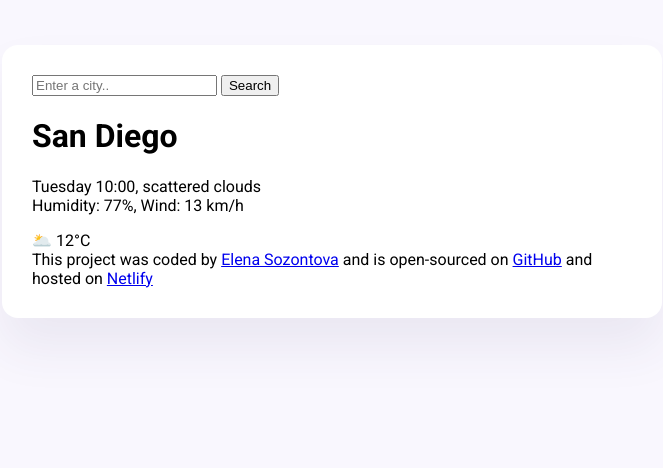
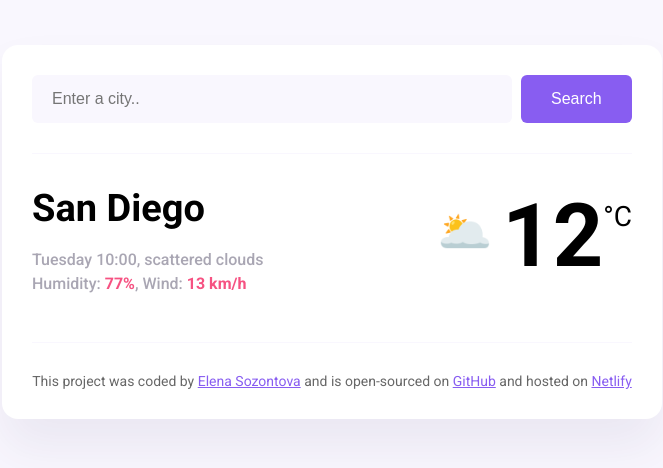
Before and after one commit to SantaElena89/my-weather-app, a plain HTML site: page index.html in a window 1280 px wide. Shown: the whole page, without its empty margins (308-971 px from the left). Drawn offline with Linux system fonts and the light colour scheme.

Commit message:
updated basic css for all elements

```diff
--- a/index.html
+++ b/index.html
@@ -16,21 +16,27 @@
 <body>
     <div class="my-weather-app">
         <header>
-            <form>
-                <input type="search" placeholder="Enter a city.." required />
-                <input type="submit" value="Search" />
+            <form class="search-form">
+                <input type="search" placeholder="Enter a city.." required class="search-form-input" />
+                <input type="submit" value="Search" class="search-form-button" />
             </form>
         </header>
         <main>
-            <div>
-                <h1>San Diego</h1>
-                <p>
-                    Tuesday 10:00, scattered clouds
-                    <br />
-                    Humidity: 77%, Wind: 13 km/h
-                </p>
+            <div class="my-weather-app-data">
+                <div>
+                    <h1 class="weather-app-city">San Diego</h1>
+                    <p class="weather-app-details">
+                        Tuesday 10:00, scattered clouds
+                        <br />
+                        Humidity: <strong>77%</strong>, Wind: <strong>13 km/h</strong>
+                    </p>
+                </div>
+                <div class="weather-app-temperature-container">
+                    <div class="weather-app-icon">🌥️</div>
+                    <div class="weather-app-temperature">12</div>
+                    <div class="weather-app-unit">°C</div>
+                </div>
             </div>
-            <div>🌥️ 12°C</div>
         </main>
 
         <footer>This project was coded by
--- a/src/style.css
+++ b/src/style.css
@@ -1,6 +1,10 @@
 body {
   background-color: #f9f7fe;
   font-family: "Roboto", sans-serif;
+}
+
+a {
+  color: #885df1;
 }
 
 .my-weather-app {
@@ -11,3 +15,81 @@ body {
   border-radius: 16px;
   padding: 30px;
 }
+
+header {
+  border-bottom: 1px solid #f9f7fe;
+  padding: 0 0 30px 0;
+}
+
+.search-form-input {
+  background-color: #f9f7fe;
+  border: none;
+  border-radius: 6px;
+  width: 80%;
+  font-size: 16px;
+  padding: 15px 20px;
+}
+
+.search-form-button {
+  background-color: #885df1;
+  padding: 15px 30px;
+  border: none;
+  margin-left: 5px;
+  font-size: 16px;
+  border-radius: 6px;
+  color: white;
+}
+
+main {
+  padding: 30px 0;
+}
+
+.weather-app-city {
+  margin: 0;
+  font-size: 38px;
+  line-height: 48px;
+}
+
+.weather-app-details {
+  font-size: 16px;
+  line-height: 24px;
+  font-weight: 500;
+  color: rgba(39, 33, 66, 0.4);
+}
+
+.weather-app-details strong {
+  color: #f65282;
+}
+
+.weather-app-temperature-container {
+  display: flex;
+}
+
+.weather-app-icon {
+  font-size: 44px;
+  margin-top: 22px;
+}
+
+.weather-app-temperature {
+  font-size: 88px;
+  font-weight: bold;
+  margin-left: 10px;
+}
+
+.weather-app-unit {
+  margin-top: 16px;
+  font-size: 28px;
+}
+
+.my-weather-app-data {
+  display: flex;
+  justify-content: space-between;
+}
+
+footer {
+  border-top: 1px solid #f9f7fe;
+  padding: 30px 0 0 0;
+  text-align: center;
+  font-size: 14px;
+  color: rgba(0, 0, 0, 0.6);
+}
```
